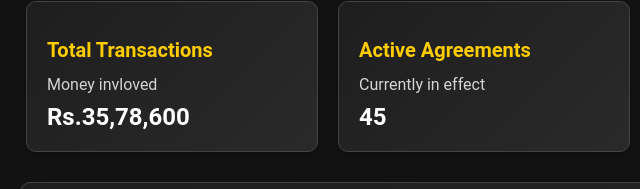
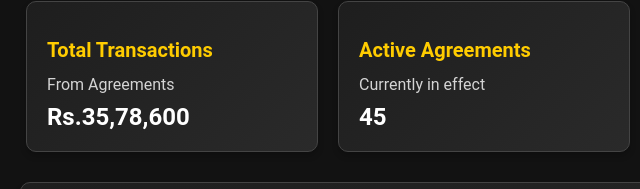
Before and after one commit to adityaprasadsahu-aps/IIIT-hackathon-project, a plain HTML site: page mainpage.html in a window 1280 px wide. Shown: the part 271-460 px from the top of the page, 0-640 px from the left. Drawn offline with nearby package versions, Linux system fonts and the light colour scheme.

Commit message:
mainpage.html

```diff
--- a/mainpage.html
+++ b/mainpage.html
@@ -239,7 +239,7 @@
         <div class="dashboard">
             <div class="card" onclick="alert('Total Revenue: $500,000')">
                 <h2>Total Transactions</h2>
-                <p>Money invloved</p>
+                <p>From Agreements</p>
                 <span class="value">Rs.35,78,600</span>
             </div>
             <div class="card" onclick="alert('Active Agreements: 45')">
```
